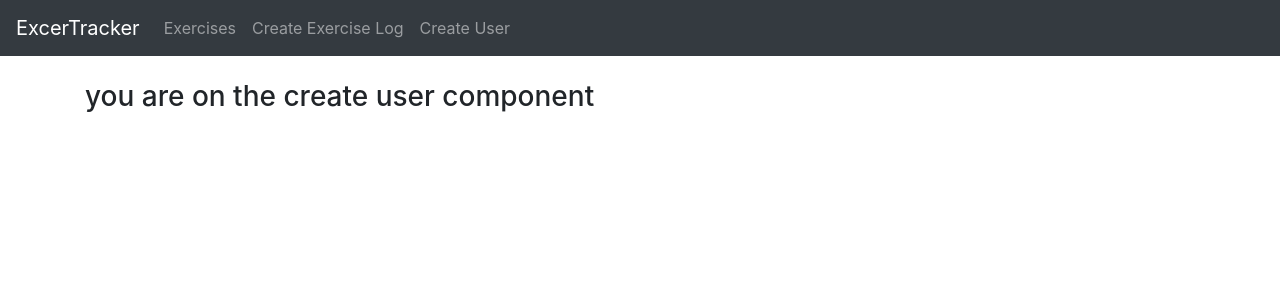
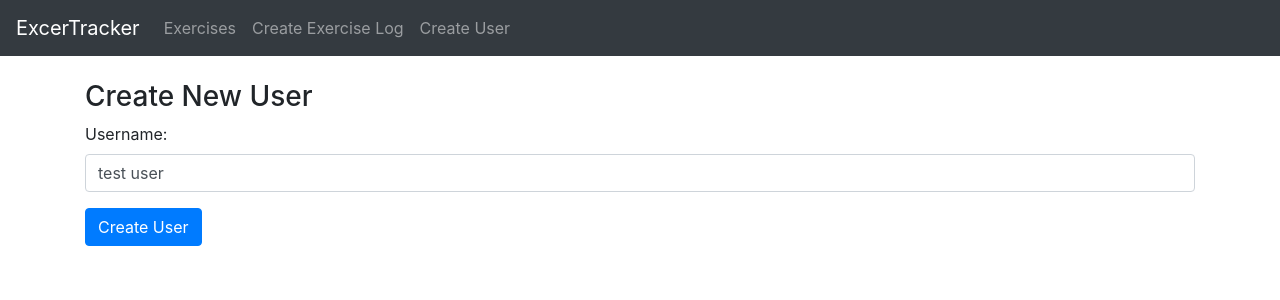
Before and after one commit to stevencainn/react-fitness-tracker, a React (Create React App) app: page /user in a window 1280 px wide. Shown: the top 300 px of the page. Built offline with nearby package versions, Linux system fonts and the light colour scheme.

Commit message:
user and exercise compenent

```diff
--- a/package.json
+++ b/package.json
@@ -11,6 +11,7 @@
     "morgan": "^1.9.1",
     "node-sass": "^4.13.1",
     "react": "^16.12.0",
+    "react-datepicker": "^2.11.0",
     "react-dom": "^16.12.0",
     "react-router-dom": "^5.1.2",
     "react-scripts": "3.3.0",
--- a/src/App.js
+++ b/src/App.js
@@ -1,5 +1,4 @@
-import React from 'react';
-import logo from './logo.svg';
+import React from 'react'
 import './App.scss';
 import 'bootstrap/dist/css/bootstrap.min.css';
 import { BrowserRouter as Router, Route } from "react-router-dom";
--- a/src/components/create-exercise.component.js
+++ b/src/components/create-exercise.component.js
@@ -1,5 +1,6 @@
 import React, { Component } from 'react';
-import { Link } from 'react-router-dom';
+import DatePicker from 'react-datepicker';
+import 'react-datepicker/dist/react-datepicker.css';
 
 
 export default class CreateExercise extends Component {
@@ -64,8 +65,9 @@
             date:this.state.date
 
         }
+        // window.location = "/";
         console.log(exercise);
-        window.location = "/";
+
     };
 
     render() {
@@ -84,7 +86,8 @@
                     this.state.users.map(function(user) {
                       return <option
                         key={user}
-                        value={user}>{user}
+                        value={user}>
+                          {user}
                         </option>;
                     })
                   }
--- a/src/components/create-user.component.js
+++ b/src/components/create-user.component.js
@@ -3,10 +3,67 @@
 
 
 export default class CreateUser extends Component {
+  constructor(props) {
+    super(props);
+
+    this.onChangeUsername = this.onChangeUsername.bind(this);
+    this.onSubmit = this.onSubmit.bind(this);
+
+    this.state = {
+      username: "",
+    }
+  }
+
+  componentDidMount() {
+    this.setState({
+      users: ["test user"],
+      username: "test user"
+    })
+  }
+
+  onChangeUsername(e) {
+    this.setState({
+      username: e.target.value
+    });
+  }
+
+  onSubmit(e) {
+    // Preventing the default behavior of the form submit (which is to refresh the page)
+    e.preventDefault();
+
+    const user = {
+      username: this.state.username,
+    }
+    console.log(user);
+
+    this.setState({
+      username: "",
+    })
+
+
+  };
+
+
+
+
   render() {
     return (
       <div>
-        <h3> you are on the create user component</h3>
+        <h3>Create New User</h3>
+        <form onSubmit={this.onSubmit}>
+          <div className="form-group">
+            <label>Username: </label>
+            <input  type="text"
+                required
+                className="form-control"
+                value={this.state.username}
+                onChange={this.onChangeUsername}
+                />
+          </div>
+          <div className="form-group">
+            <input type="submit" value="Create User" className="btn btn-primary" />
+          </div>
+        </form>
       </div>
     )
   }
```
Also changed, not shown: 1 other file (tests, documents, lock files or other folders).
